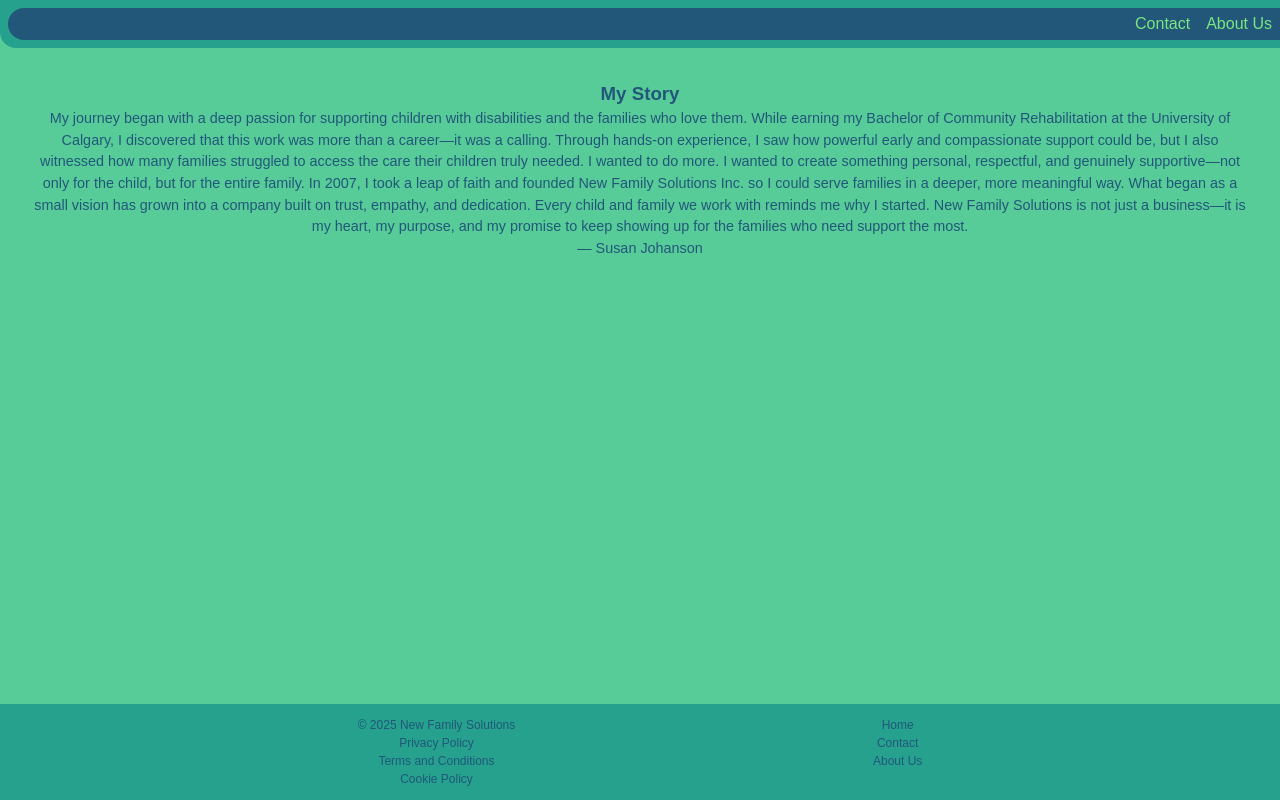
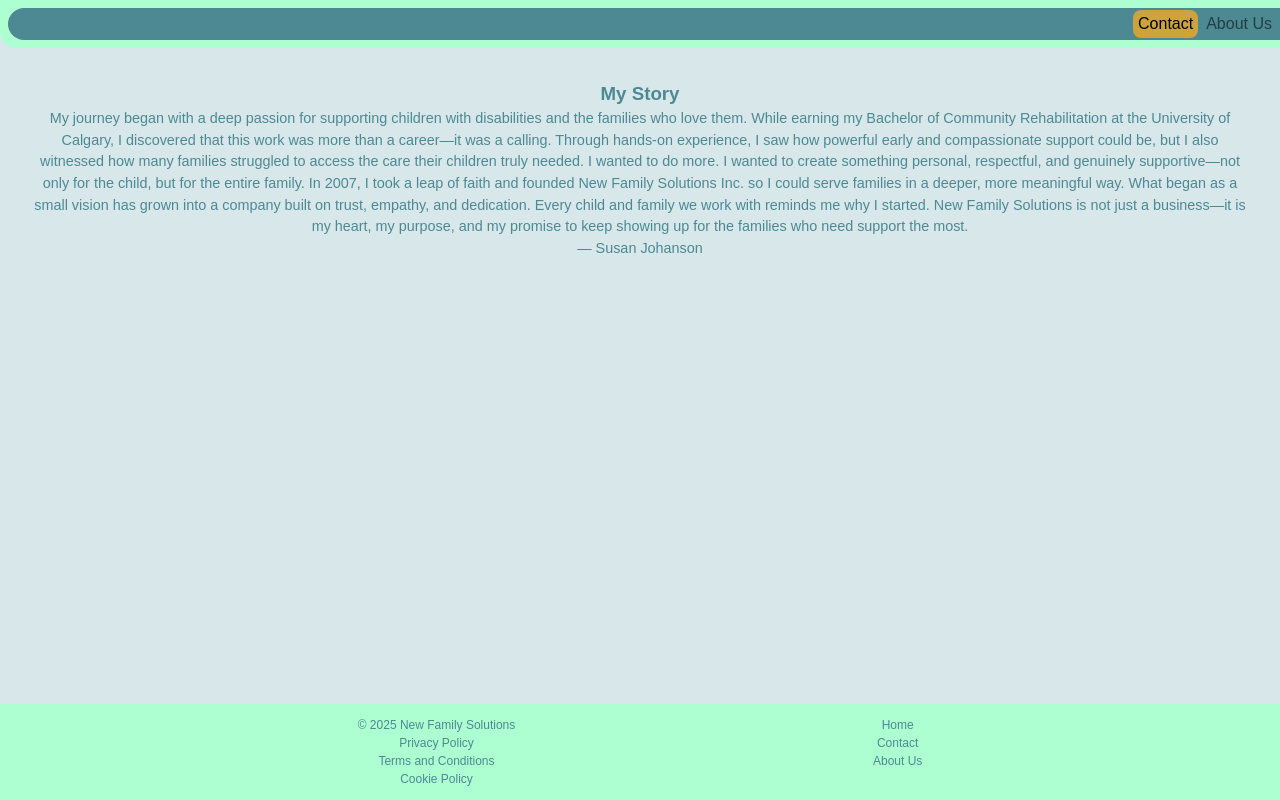
Before and after one commit to fyscher/new-family-solutions, a React (Vite) app: page /about-us in a window 1280 px wide. Built offline with nearby package versions, Linux system fonts and the light colour scheme; a web font is replaced by a local one.

Commit message:
Update colours, add motion modal for Contact section

```diff
--- a/package.json
+++ b/package.json
@@ -12,6 +12,7 @@
   "dependencies": {
     "@reduxjs/toolkit": "^2.9.1",
     "axios": "^1.12.2",
+    "motion": "^12.34.0",
     "react": "^19.1.1",
     "react-dom": "^19.1.1",
     "react-redux": "^9.2.0",
--- /dev/null
+++ b/src/components/ContactModal.jsx
@@ -0,0 +1,56 @@
+import { useState } from "react";
+import { AnimatePresence, motion } from "framer-motion";
+
+const ContactModal = ({ onClose }) => {
+  return (
+    <motion.div
+      className="overlay"
+      onClick={onClose}
+      initial={{ opacity: 0 }}
+      animate={{ opacity: 1 }}
+      exit={{ opacity: 0 }}
+    >
+      <motion.div
+        className="modal-card"
+        onClick={(e) => e.stopPropagation()}
+        initial={{ scale: 0.9, opacity: 0 }}
+        animate={{ scale: 1, opacity: 1 }}
+        exit={{ scale: 0.9, opacity: 0 }}
+        transition={{ type: "spring", stiffness: 400, damping: 25 }}
+      >
+        Hello!
+        <br />
+        <button className="close-button" onClick={onClose}>
+          Close
+        </button>
+      </motion.div>
+    </motion.div>
+  );
+};
+
+const ModalWrapper = () => {
+  const [isOpen, setIsOpen] = useState(false);
+  return (
+    <div className="modal-wrapper">
+      <button
+        className="open-button"
+        onClick={() => {
+          setIsOpen(true);
+        }}
+      >
+        Contact
+      </button>
+      <AnimatePresence mode="wait">
+        {isOpen && (
+          <ContactModal
+            onClose={() => {
+              setIsOpen(false);
+            }}
+          />
+        )}
+      </AnimatePresence>
+    </div>
+  );
+};
+
+export default ModalWrapper;
--- a/src/components/Navbar.jsx
+++ b/src/components/Navbar.jsx
@@ -1,4 +1,5 @@
 import "../static/css/navbar.css";
+import ContactModal from "../components/ContactModal.jsx";
 import { Link } from "react-router-dom";
 
 const Navbar = () => {
@@ -6,7 +7,7 @@
     <nav className="nav">
       <ul className="navbar-nav">
         <li className="inquiries-li">
-          <Link to="/contact">Contact</Link>
+          <ContactModal />
         </li>
         <li className="our-members-li">
           <Link to="/about-us">About Us</Link>
--- a/src/index.css
+++ b/src/index.css
@@ -1,15 +1,16 @@
 :root {
-  --60: #57cc99;
-  --30: #25a18e;
-  --5b: #7ae582;
-  --5a: #22577a;
+  --60: #d7e7ea;
+  --30: #4d8993;
+  --5b: #233e43;
+  --5a: #adffd1;
+  --alert: #cca43b;
 
   font-family: system-ui, Avenir, Helvetica, Arial, sans-serif;
   line-height: 1.5;
   font-weight: 400;
 
   color-scheme: light dark;
-  color: var(--5a);
+  color: var(--30);
   background-color: var(--60);
 
   font-synthesis: none;
@@ -47,7 +48,7 @@
   font-size: 1em;
   font-weight: 500;
   font-family: inherit;
-  background-color: var(--5b);
+  background-color: var(--alert);
   cursor: pointer;
   transition: border-color 0.25s;
 }
--- a/src/static/css/footer.css
+++ b/src/static/css/footer.css
@@ -1,5 +1,5 @@
 .footer {
-  background-color: var(--30);
+  background-color: var(--5a);
   width: 100%;
   height: auto;
   font-size: 0.75rem;
@@ -18,6 +18,10 @@
   padding: 0;
 }
 
+a {
+  color: var(--30);
+}
+
 .footer-logo {
   background-image:;
   background-position: center center;
--- a/src/static/css/navbar.css
+++ b/src/static/css/navbar.css
@@ -1,5 +1,5 @@
 .nav {
-  background-color: var(--30);
+  background-color: var(--5a);
   display: flex;
   justify-content: flex-end;
   align-content: center;
@@ -27,6 +27,44 @@
   cursor: pointer;
 }
 
+.overlay {
+  position: fixed;
+  top: 0;
+  left: 0;
+  width: 100%;
+  height: 100%;
+  background: rgba(0, 0, 0, 0.5);
+  display: flex;
+  align-items: center;
+  justify-content: center;
+  z-index: 1000;
+}
+
+.modal-wrapper {
+  display: flex;
+  align-items: center;
+  justify-content: center;
+}
+
+.modal-card {
+  position: relative;
+  background: white;
+  padding: 2rem;
+  border-radius: 8px;
+  z-index: 1001;
+}
+
+.open-button {
+  padding: 0.25rem;
+  margin: 0;
+}
+
+.close-button {
+  position: relative;
+  z-index: 1002;
+  padding: 0.25rem;
+}
+
 .navbar-nav {
   display: flex;
   justify-content: flex-end;
@@ -35,7 +73,7 @@
   list-style-type: none;
   margin: 0.5rem 0 0.5rem 0.5rem;
   padding: 0;
-  background-color: var(--5a);
+  background-color: var(--30);
   border-top-left-radius: 3rem;
   border-bottom-left-radius: 3rem;
 }
@@ -43,11 +81,6 @@
 .navbar-nav li {
   align-content: center;
   margin: 0;
-}
-
-.navbar-nav li:hover {
-  background-color: var(--licorice);
-  cursor: pointer;
 }
 
 .navbar-nav a {
```
Also changed, not shown: 1 other file (tests, documents, lock files or other folders).
